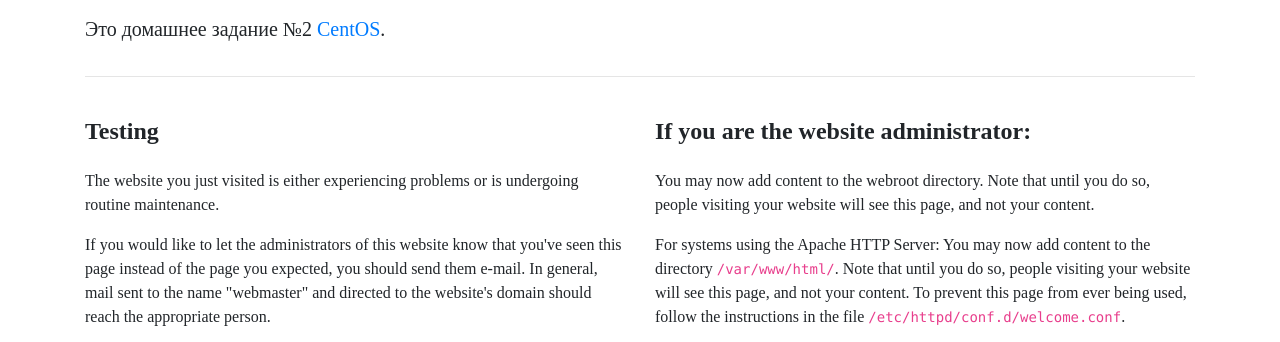
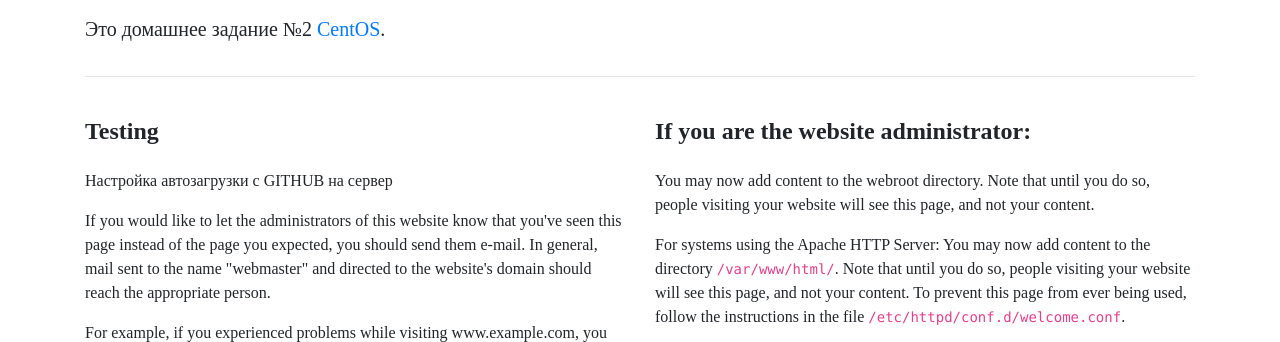
Before and after one commit to aleks-polaykov/git_repo, a plain HTML site: page index.html in a window 1280 px wide. Shown: the part 192-534 px from the top of the page. Drawn offline with Linux system fonts and the light colour scheme.

Commit message:
Otus Home Quest

```diff
--- a/index.html
+++ b/index.html
@@ -41,7 +41,7 @@
     <div class="row">
       <div class="col-xl-6">
         <h2>Testing</h2>
-        <p>The website you just visited is either experiencing problems or is undergoing routine maintenance.</p>
+        <p>Настройка автозагрузки с GITHUB на сервер</p>
         <p>If you would like to let the administrators of this website know that you've seen this page instead of the page you expected, you should send them e-mail. In general, mail sent to the name "webmaster" and directed to the website's domain should reach the appropriate person.</p>
         <p>For example, if you experienced problems while visiting www.example.com, you should send e-mail to "webmaster@example.com".</p>
       </div>
```
Also changed, not shown: 2 other files.
